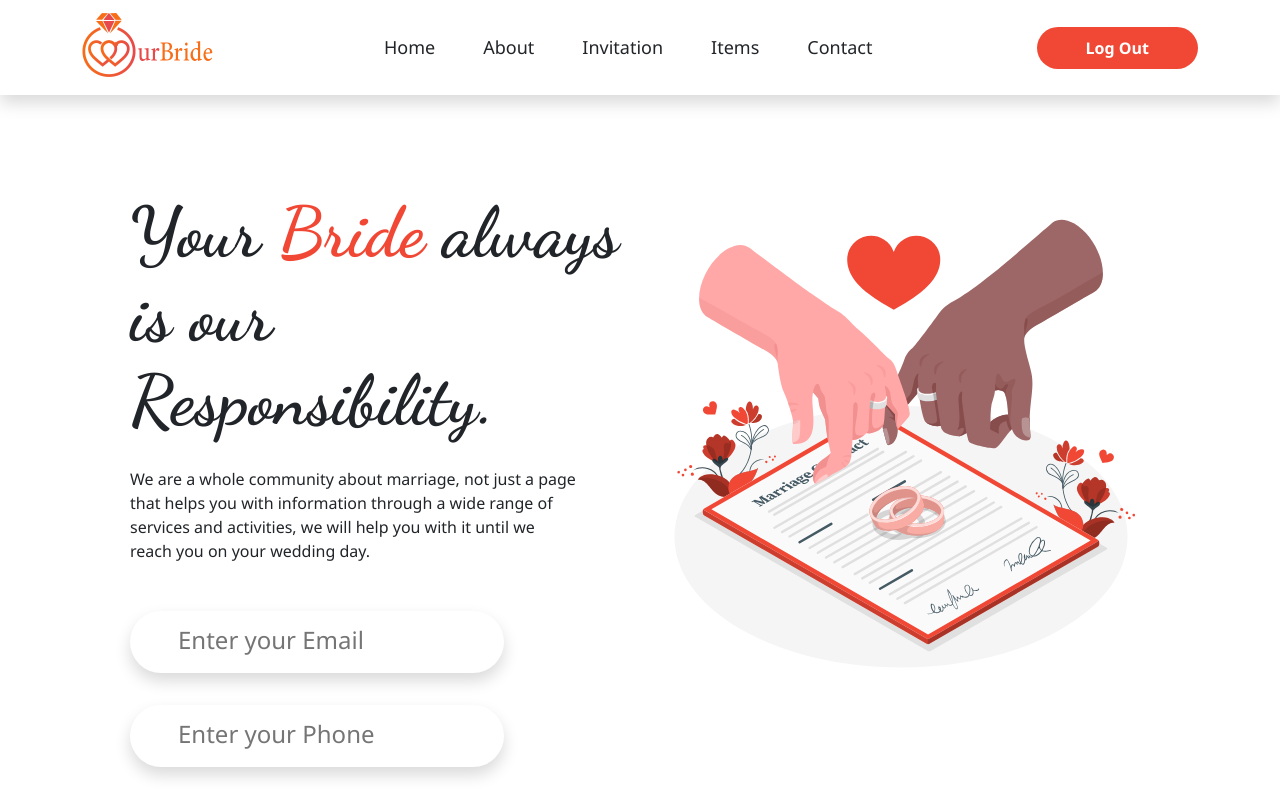
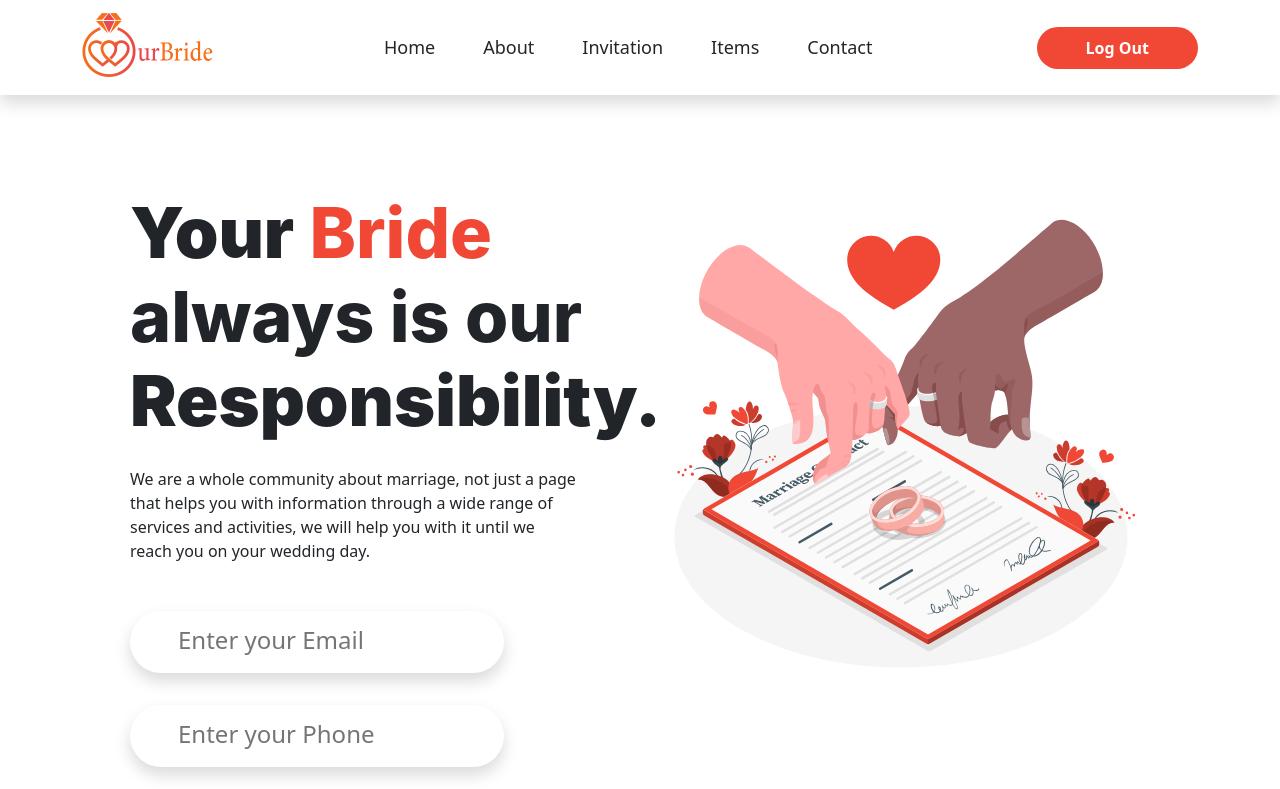
Before and after one commit to engahmedragab/OurBrideWeb, a React (Create React App) app: page / in a window 1280 px wide. Shown: the top 789 px of the page. Built offline with nearby package versions, Linux system fonts and the light colour scheme; a web font is replaced by a local one.

Commit message:
commit font

```diff
--- a/src/index.css
+++ b/src/index.css
@@ -4,7 +4,7 @@ body {
   margin: 0;
   padding: 0;
   font-family:'Segoe UI', 'Roboto', 'Oxygen',
-    'Ubuntu', 'Cantarell', 'Fira Sans', 'Droid Sans', 'Helvetica Neue',
+    'Ubuntu', 'Cantarell', 'Fira Sans', 'Droid Sans', 'Helvetica Neue', 'Nunito' , 'Nunito variant0' , 'SF Pro Text'
     sans-serif;
   -webkit-font-smoothing: antialiased;
   -moz-osx-font-smoothing: grayscale;
@@ -15,10 +15,10 @@ body {
   --third:#FF9186;
   --main: #f14836;
   --second:#BA3B2E;
-  --font:'Dancing Script';
+  --font:'SF Pro Text';
 }
 .main-font{
-  font-family: 'Dancing Script';
+  font-family: 'SF Pro Text';
 }
 .btn-main{
   background-color: var(--main);
```
